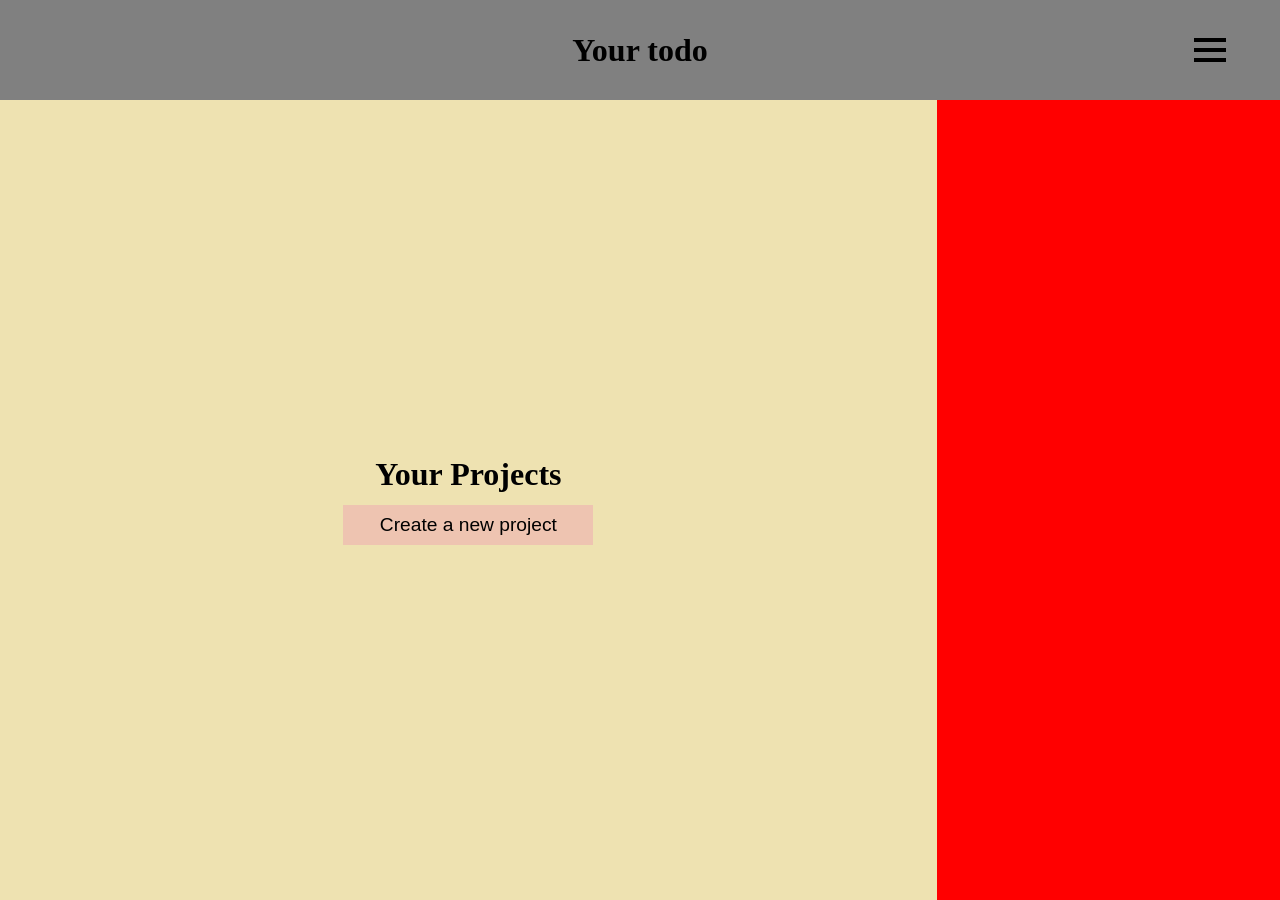
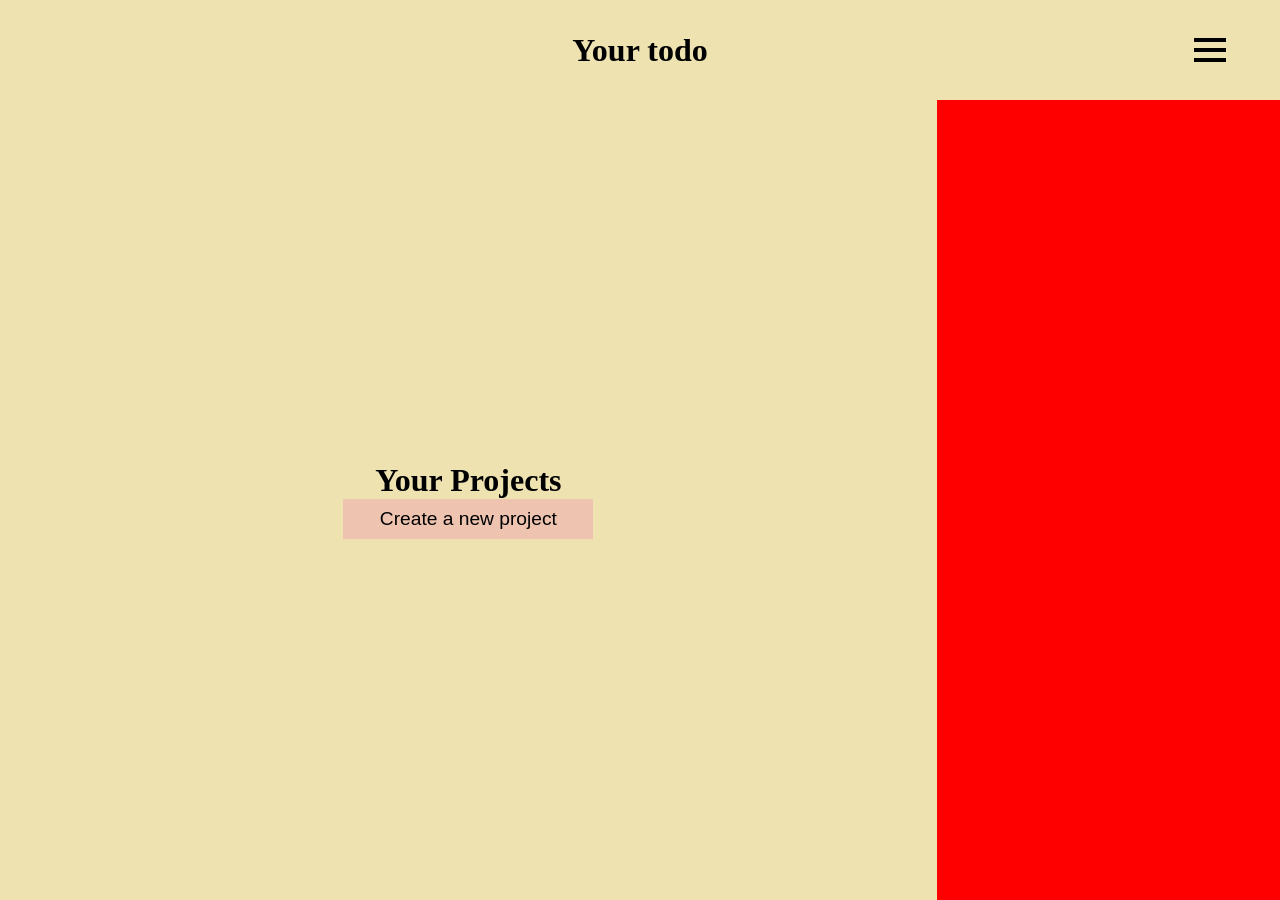
Before and after one commit to lorenzospadoni/simple-todo, a plain HTML site: page frontend/todo.html in a window 1280 px wide. Drawn offline with Linux system fonts and the light colour scheme.

Commit message:
Minor styling improvements.

```diff
--- a/frontend/css/style.css
+++ b/frontend/css/style.css
@@ -15,7 +15,6 @@ header {
     position: relative;
     height: 100px;
     width: 100%;
-    background-color: grey;
     display: flex;
     flex-direction: row;
     align-items: center;
@@ -24,9 +23,6 @@ header {
     grid-area: header;
 }
 
-header > h1 {
-    background-color: grey;
-}
 
 
 section {
--- a/frontend/css/todocontainer.css
+++ b/frontend/css/todocontainer.css
@@ -1,9 +1,6 @@
 .container-overview {
-    display: flex;
-    flex-direction: column;
-    justify-content: center;
-    align-items: center;
-    gap: 6px;
+    width: 100%;
+    text-align: center;
 }
 .container-overview > div {
     display: flex;
--- a/frontend/css/todonavbar.css
+++ b/frontend/css/todonavbar.css
@@ -19,7 +19,7 @@ todo-navbar > ul > li {
     text-align: center;
     display: block;
     border: 1px solid black;
-    height: 40px;
+    height: 50px;
     width: 98%;
     font-size: 30px;
     display: flex;
--- a/frontend/css/todoproject.css
+++ b/frontend/css/todoproject.css
@@ -57,6 +57,7 @@
     border-radius: 6px;
     min-height: 100px;
     min-width: 400px;
+    width: 90%;
 }
 .project-closed > .items {
     display:none;
```
